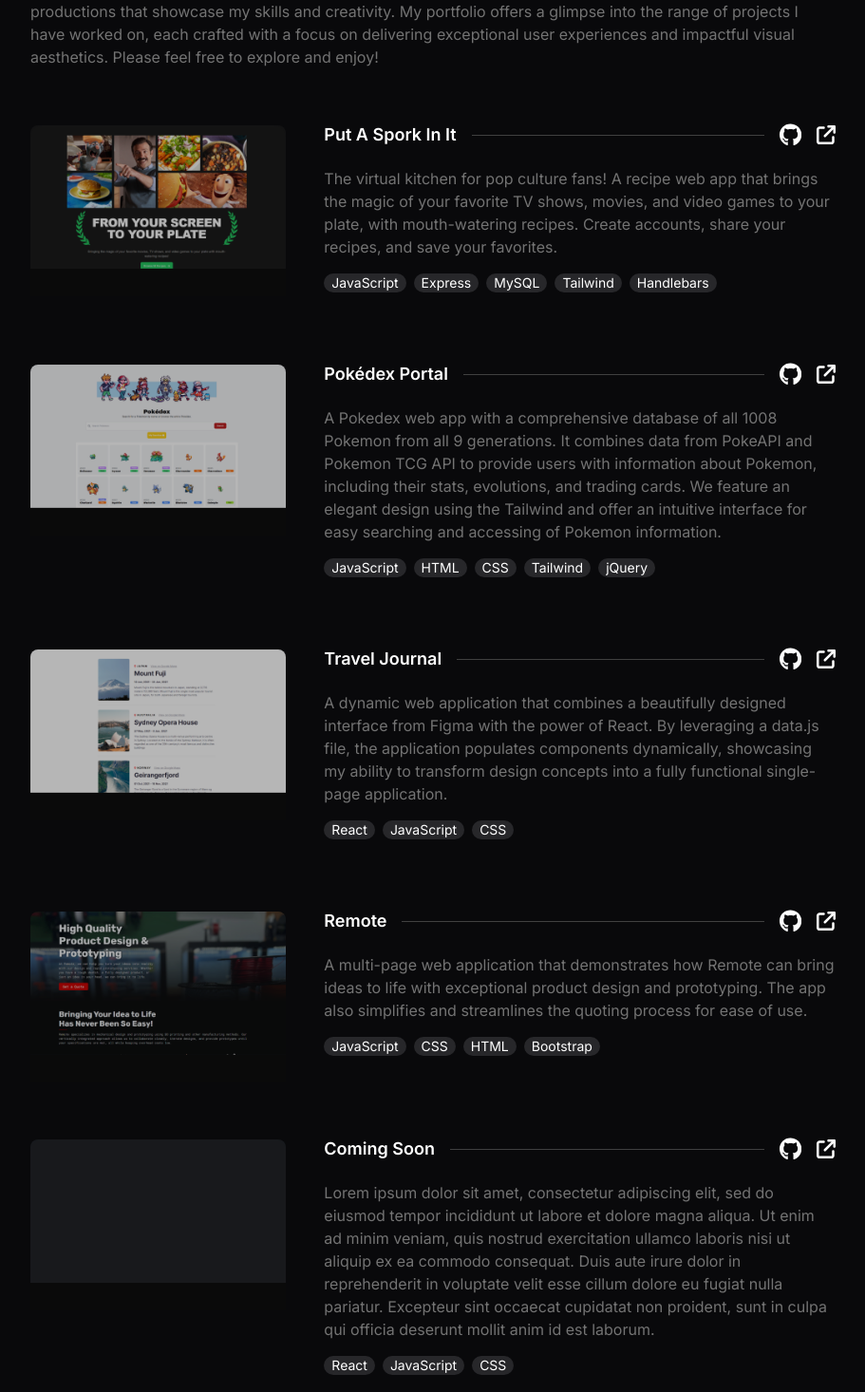
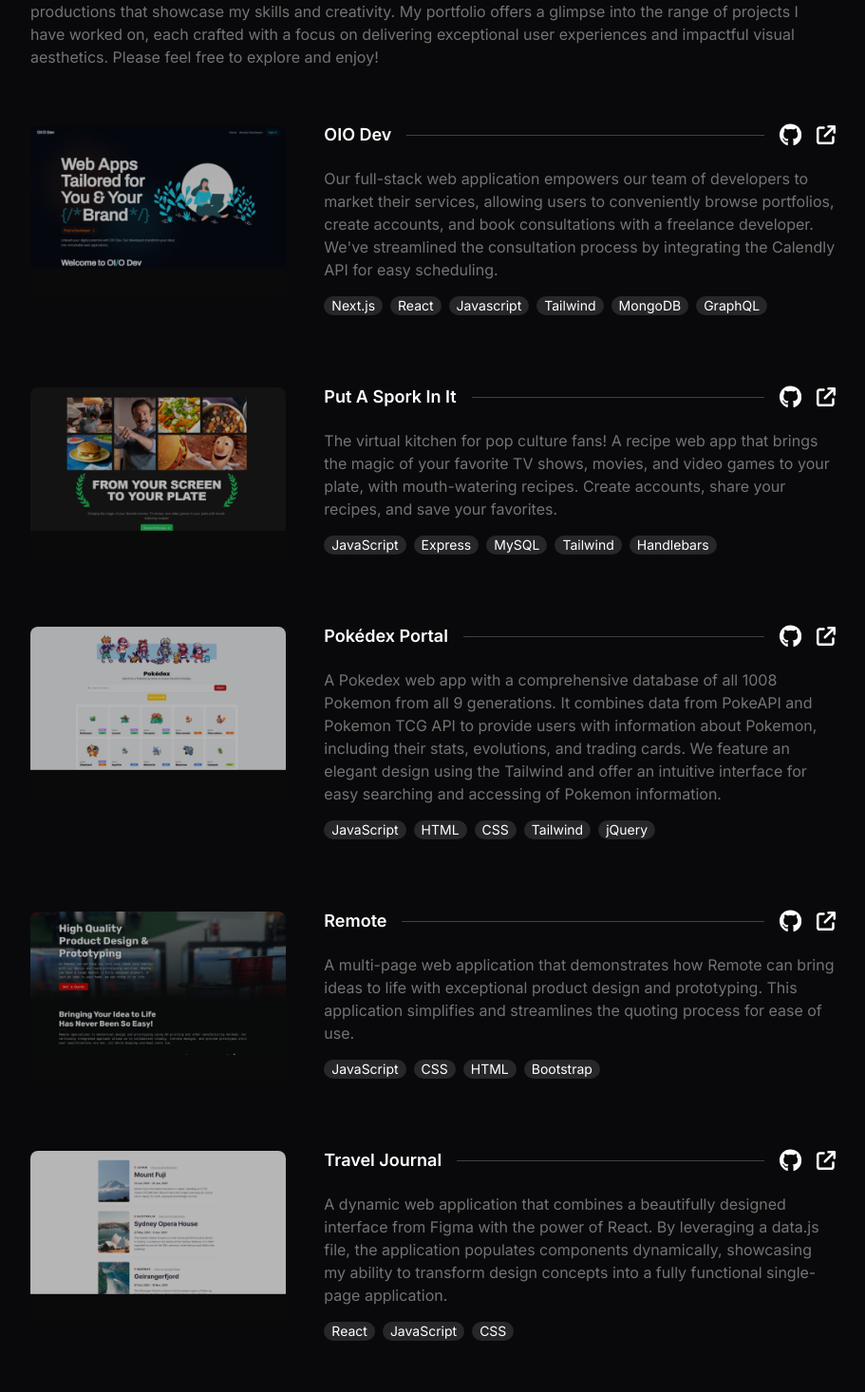
Before and after one commit to that-devguy/react-portfolio, a Next.js app: page /projects in a window 1280 px wide. Shown: the part 304-1770 px from the top of the page at 95% size, without its empty margins (184-1095 px from the left). Built offline with nearby package versions, Linux system fonts and the light colour scheme.

Commit message:
added OIO Dev, my final OSU Bootcamp group project to my portfolio

```diff
--- a/src/app/projects/data.js
+++ b/src/app/projects/data.js
@@ -2,6 +2,16 @@
 export default [
   {
     id: "1",
+    title: "OIO Dev",
+    description:
+      "Our full-stack web application empowers our team of developers to market their services, allowing users to conveniently browse portfolios, create accounts, and book consultations with a freelance developer. We've streamlined the consultation process by integrating the Calendly API for easy scheduling.",
+    techList: ["Next.js", "React", "Javascript", "Tailwind", "MongoDB", "GraphQL"],
+    imageUrl: "/images/oiodev-demo.png",
+    appUrl: "https://www.oiodev.com/",
+    gitHubUrl: "https://github.com/CodeByDex/OIODev",
+  },
+  {
+    id: "2",
     title: "Put A Spork In It",
     description:
       "The virtual kitchen for pop culture fans! A recipe web app that brings the magic of your favorite TV shows, movies, and video games to your plate, with mouth-watering recipes. Create accounts, share your recipes, and save your favorites.",
@@ -11,7 +21,7 @@ export default [
     gitHubUrl: "https://github.com/CodeByDex/PutASporkInIt",
   },
   {
-    id: "2",
+    id: "3",
     title: "Pokédex Portal",
     description:
       "A Pokedex web app with a comprehensive database of all 1008 Pokemon from all 9 generations. It combines data from PokeAPI and Pokemon TCG API to provide users with information about Pokemon, including their stats, evolutions, and trading cards. We feature an elegant design using the Tailwind and offer an intuitive interface for easy searching and accessing of Pokemon information.",
@@ -21,7 +31,17 @@ export default [
     gitHubUrl: "https://github.com/that-devguy/Pokedex-Web-Application",
   },
   {
-    id: "3",
+    id: "4",
+    title: "Remote",
+    description:
+      "A multi-page web application that demonstrates how Remote can bring ideas to life with exceptional product design and prototyping. This application simplifies and streamlines the quoting process for ease of use.",
+    techList: ["JavaScript", "CSS", "HTML", "Bootstrap"],
+    imageUrl: "/images/remote-demo.png",
+    appUrl: "https://remotedesign.tech/",
+    gitHubUrl: "https://github.com/that-devguy/Remote-Website",
+  },
+  {
+    id: "5",
     title: "Travel Journal",
     description:
       "A dynamic web application that combines a beautifully designed interface from Figma with the power of React. By leveraging a data.js file, the application populates components dynamically, showcasing my ability to transform design concepts into a fully functional single-page application.",
@@ -29,26 +49,6 @@ export default [
     imageUrl: "/images/traveljournal-demo.png",
     appUrl: "https://that-devguy.github.io/travel-journal/",
     gitHubUrl: "https://github.com/that-devguy/travel-journal",
-  },
-  {
-    id: "4",
-    title: "Remote",
-    description:
-      "A multi-page web application that demonstrates how Remote can bring ideas to life with exceptional product design and prototyping. The app also simplifies and streamlines the quoting process for ease of use.",
-    techList: ["JavaScript", "CSS", "HTML", "Bootstrap"],
-    imageUrl: "/images/remote-demo.png",
-    appUrl: "https://remotedesign.tech/",
-    gitHubUrl: "https://github.com/that-devguy/Remote-Website",
-  },
-  {
-    id: "5",
-    title: "Coming Soon",
-    description:
-      "Lorem ipsum dolor sit amet, consectetur adipiscing elit, sed do eiusmod tempor incididunt ut labore et dolore magna aliqua. Ut enim ad minim veniam, quis nostrud exercitation ullamco laboris nisi ut aliquip ex ea commodo consequat. Duis aute irure dolor in reprehenderit in voluptate velit esse cillum dolore eu fugiat nulla pariatur. Excepteur sint occaecat cupidatat non proident, sunt in culpa qui officia deserunt mollit anim id est laborum.",
-    techList: ["React", "JavaScript", "CSS"],
-    imageUrl: "/images/placeholder-demo.png",
-    appUrl: "",
-    gitHubUrl: "",
   },
   {
     id: "6",
```
Also changed, not shown: public/images/oiodev-demo.png (added).
